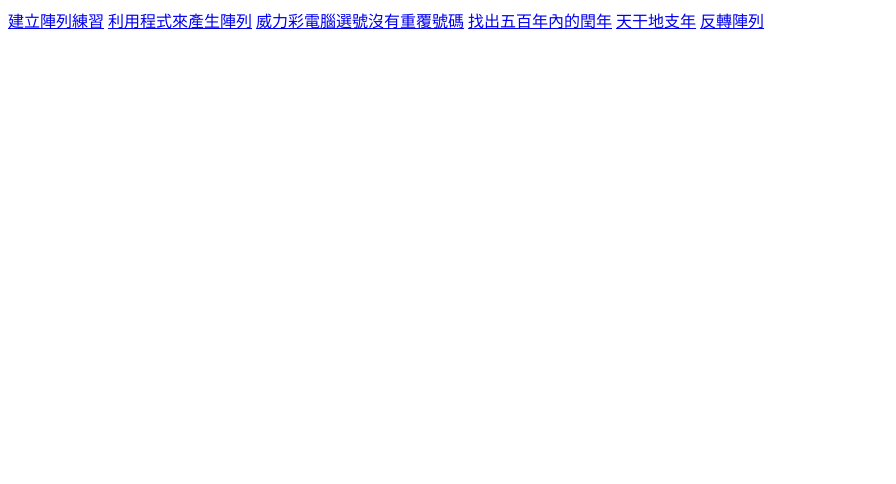
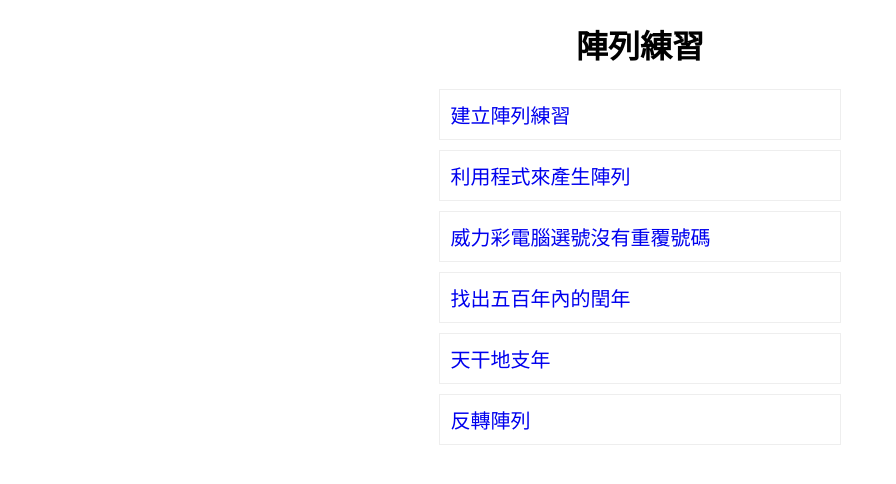
Before and after one commit to tommy0722/1102-PHP-basic, a PHP site: page /array/index.html in a window 1280 px wide. Shown: the top 484 px of the page, without its empty margins (0-896 px from the left). Run offline with PHP 8.4, Linux system fonts and the light colour scheme.

Commit message:
增加readme檔及調整陣列課程列表顯示

```diff
--- a/array/index.html
+++ b/array/index.html
@@ -8,12 +8,16 @@
     <link rel="stylesheet" href="style.css">
 </head>
 <body>
+    <h1>陣列練習</h1>
+    <div class="item-list">
+
         <a href="pra01.php">建立陣列練習</a>
         <a href="pra02.php">利用程式來產生陣列</a>
         <a href="pra03.php">威力彩電腦選號沒有重覆號碼</a>
         <a href="pra04.php">找出五百年內的閏年</a>
         <a href="pra05.php">天干地支年</a>
         <a href="pra06.php">反轉陣列</a>
+    </div>
 
 </body>
 </html>
--- a/array/pra01.php
+++ b/array/pra01.php
@@ -8,7 +8,7 @@
     <link rel="stylesheet" href="style.css">
 </head>
 <body>
-    <h1> 建立陣列練習 </h1>
+    <h1> 建立陣列練習 <a href="index.html">回目錄</a></h1>
 <?php
 $name['judy']=['國文'=>95,'英文'=>64,'數學'=>70,'地理'=>90,'歷史'=>84];
 $name['amo']=['國文'=>95,'英文'=>64,'數學'=>70,'地理'=>90,'歷史'=>84];
--- a/array/pra02.php
+++ b/array/pra02.php
@@ -8,7 +8,7 @@
     <link rel="stylesheet" href="style.css">
 </head>
 <body>
- <h1>利用程式來產生陣列</h1>
+ <h1>利用程式來產生陣列 <a href="index.html">回目錄</a></h1>
 
 
 
--- a/array/pra03.php
+++ b/array/pra03.php
@@ -8,7 +8,7 @@
     <link rel="stylesheet" href="style.css">
 </head>
 <body>
-    <h1>威力彩電腦選號沒有重覆號碼</h1>
+    <h1>威力彩電腦選號沒有重覆號碼 <a href="index.html">回目錄</a></h1>
     <?php
     $nums=[];
     $i=0;
--- a/array/pra04.php
+++ b/array/pra04.php
@@ -8,7 +8,7 @@
     <link rel="stylesheet" href="style.css">
 </head>
 <body>
-    <h1>找出五百年內的閏年</h1>
+    <h1>找出五百年內的閏年 <a href="index.html">回目錄</a></h1>
 
     <?php
     $year=2021;
--- a/array/pra05.php
+++ b/array/pra05.php
@@ -8,7 +8,7 @@
     <link rel="stylesheet" href="style.css">
 </head>
 <body>
-    <h1>天干地支年</h1>
+    <h1>天干地支年 <a href="index.html">回目錄</a></h1>
     <?php
     //1984 甲子年
     $sky=[ '甲', '乙', '丙', '丁', '戊', '己', '庚', '辛', '壬', '癸',];
--- a/array/pra06.php
+++ b/array/pra06.php
@@ -8,7 +8,7 @@
     <link rel="stylesheet" href="style.css">
 </head>
 <body>
-    <h1>反轉陣列</h1>
+    <h1>反轉陣列 <a href="index.html">回目錄</a></h1>
     <?php
 $a=[2,4,6,1,8,9] ;
 echo "<pre>";
--- a/array/style.css
+++ b/array/style.css
@@ -3,6 +3,9 @@ h1{
     text-align:center;
 }
 
+h1 a{
+    font-size:0.4em;
+}
 .ball {
     text-align: center;
     background: lightgreen;
@@ -12,3 +15,20 @@ h1{
     display: inline-block;
     margin: 5px;
 }
+.item-list a{
+    display:block;
+    padding:10px;
+    margin:10px auto;
+    font-size:20px;
+    text-decoration: none;
+    border:1px solid #eee;
+    width:30%;
+    min-width:300px;
+
+}
+
+.item-list a:hover{
+    text-decoration: underline;
+    background:lightcyan;
+    box-shadow: 2px 2px 10px #ccc;
+}
--- a/ya.php
+++ /dev/null
@@ -1,3 +0,0 @@
-dsfdasf;sdjfds
-fclosedfasdkfjsd;lfksda
-fclose
```
Also changed, not shown: y1013fff/index.php (deleted, +0 -12 lines), README.md (added), array/README.md (added). Lines whose indentation alone changed are shown as unchanged.
